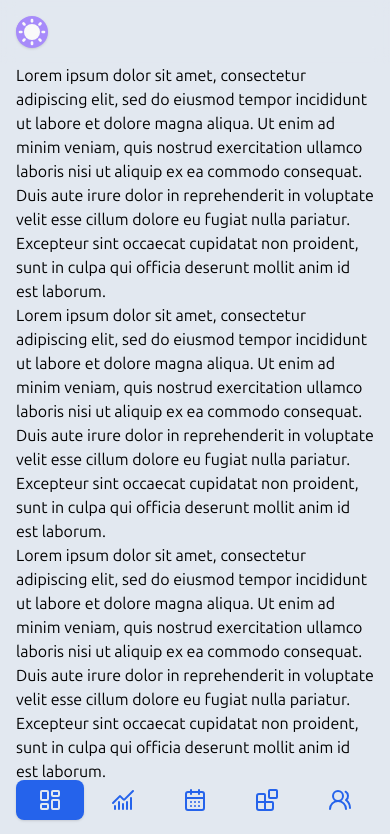
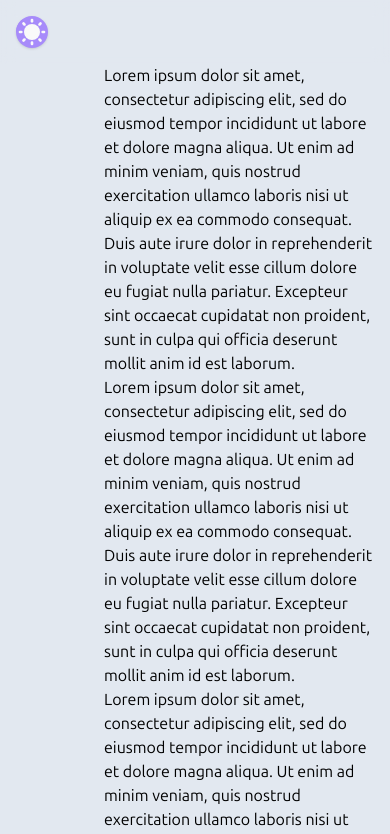
Before and after one commit to aquilaibrahimovic/platform-masjid, a Next.js app: page / in a window 390 px wide. Shown: the top 834 px of the page. Built offline with nearby package versions, Linux system fonts and the light colour scheme; a web font is replaced by a local one.

Commit message:
sidebar toggle

```diff
--- a/src/components/LayoutWrapper.tsx
+++ b/src/components/LayoutWrapper.tsx
@@ -4,6 +4,7 @@ import { ReactNode, useState, createContext, useContext } from "react";
 import Header from "@/components/Header";
 import Sidebar from "@/components/Sidebar";
 import { ThemeProvider } from "next-themes";
+import { motion } from "motion/react";
 
 // Provide this context to children
 const SidebarContext = createContext<{
@@ -32,27 +33,47 @@ export default function LayoutWrapper({ children }: { children: ReactNode }) {
         {/* Main layout container */}
         <div className="min-h-[calc(100vh-64px)]">
           {/* Sidebar */}
-          <aside
+          <motion.aside
+            animate={{
+              width: isCompact ? 88 : 248, // in pixels
+            }}
+            transition={{
+              type: "spring",
+              stiffness: 300,
+              damping: 18,
+            }}
             className={`
-              fixed bottom-0 h-16 w-full
-              sm:top-16 sm:left-0 sm:bottom-auto
-              sm:h-[calc(100vh-64px)]
-              ${isCompact ? "sm:w-22" : "sm:w-62"}
-            `}
+          fixed bottom-0 h-16 w-full
+          sm:top-16 sm:left-0 sm:bottom-auto
+          sm:h-[calc(100vh-64px)]
+          hidden sm:block
+        `}
+            style={{
+              width: isCompact ? 88 : 248, // fallback for SSR
+            }}
           >
             <Sidebar />
-          </aside>
+          </motion.aside>
 
           {/* Page content */}
-          <main
+          <motion.main
+            animate={{
+              marginLeft: isCompact ? 88 : 248, // sync with sidebar
+            }}
+            transition={{
+              type: "spring",
+              stiffness: 300,
+              damping: 18,
+            }}
             className={`
-              px-4 sm:px-0 sm:pr-4 pb-16
-              ${isCompact ? "sm:ml-22" : "sm:ml-62"}
-              sm:pb-0
-            `}
+          px-4 sm:px-0 sm:pr-4 pb-16 sm:pb-0
+        `}
+            style={{
+              marginLeft: isCompact ? 88 : 248,
+            }}
           >
             {children}
-          </main>
+          </motion.main>
         </div>
       </SidebarContext.Provider>
     </ThemeProvider>
```
